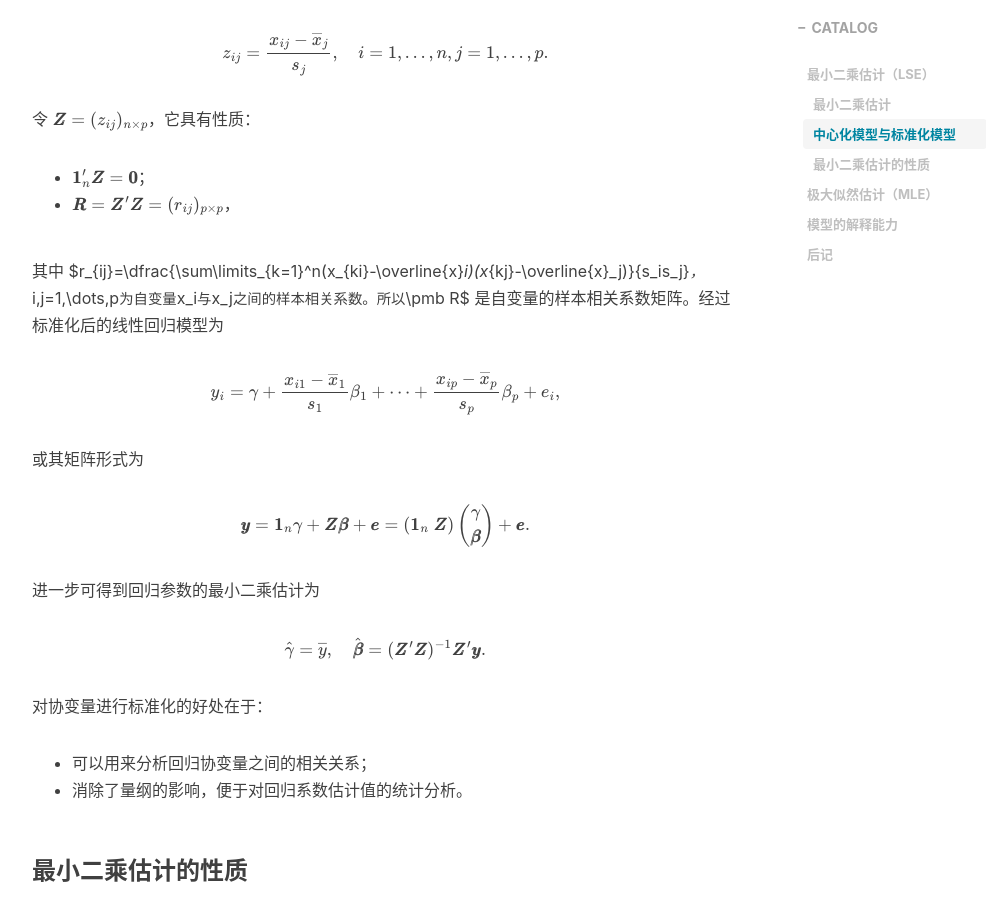
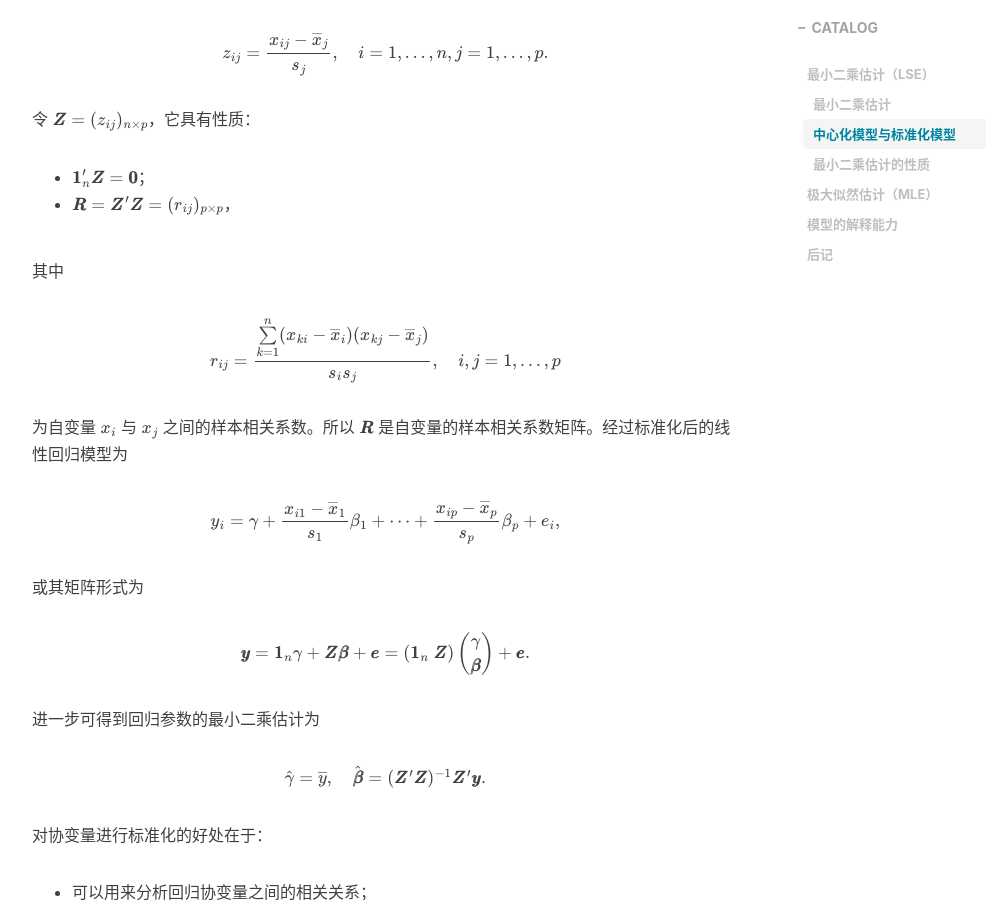
Before and after one commit to kausiujik/kausiujik.github.io, a Jekyll site: the page built from _posts/2022-10-31-LRM_Lec4_1.md, in a window 1280 px wide and 900 px high, scrolled down 2886 px. Shown: the whole window, without its empty margins (233-1219 px from the left). Built offline with Jekyll 4.4.1, drawn with Linux system fonts in a browser that asks for light colours; nearby versions of some CDN libraries; formulas are drawn with MathJax 3; comment, search, counter and statistics services are not loaded; some of the changed text lies outside the part shown.

Commit message:
Update 2022-10-31-LRM_Lec4_1.md

```diff
--- a/_posts/2022-10-31-LRM_Lec4_1.md
+++ b/_posts/2022-10-31-LRM_Lec4_1.md
@@ -116,7 +116,12 @@ $z_{ij}=\dfrac{x_{ij}-\overline{x}_j}{s_j},\quad i=1,\dots,n,j=1,\dots,p.$
 - $\pmb 1_n'\pmb Z=\pmb 0$；
 - $\pmb R=\pmb Z'\pmb Z=(r_{ij})_{p\times p}$，
 
-其中 $r_{ij}=\dfrac{\sum\limits_{k=1}^n(x_{ki}-\overline{x}_i)(x_{kj}-\overline{x}_j)}{s_is_j}$，$i,j=1,\dots,p$ 为自变量 $x_i$ 与 $x_j$ 之间的样本相关系数。所以 $\pmb R$ 是自变量的样本相关系数矩阵。经过标准化后的线性回归模型为
+其中
+<center>
+$r_{ij}=\dfrac{\sum\limits_{k=1}^n(x_{ki}-\overline{x}_i)(x_{kj}-\overline{x}_j)}{s_is_j},\quad i,j=1,\dots,p$
+</center>
+
+为自变量 $x_i$ 与 $x_j$ 之间的样本相关系数。所以 $\pmb R$ 是自变量的样本相关系数矩阵。经过标准化后的线性回归模型为
 <center>
 $y_i=\gamma+\dfrac{x_{i1}-\overline{x}_1}{s_1}\beta_1+\cdots+\dfrac{x_{ip}-\overline{x}_p}{s_p}\beta_p+e_i,$
 </center>
@@ -174,7 +179,7 @@ $\begin{array}{rl}
 $\textsf{E}(\pmb c'\hat{\pmb\beta})=\pmb c'\pmb\beta,\quad\textsf{Cov}(\pmb c'\hat{\pmb\beta})=\sigma^2\pmb c'(\pmb X'\pmb X)^{-1}\pmb c.$
 </center>
 
-特别地，取 $\pmb c=(0,\dots,0,1,0,\dots,0)'$，其中 $1$ 在 $\pmb c$ 的第 $i+1$ 个位置，则 $\pmb c'\pmb\beta=\beta_i$，$\pmb c'\hat{\pmb\beta}=\hat{\beta}_i$。记 $(\pmb A)_{ii}$ 表示矩阵 $\pmb A$ 的第 $(i,i)$ 元素，则
+特别地，取 $\pmb c=(0,\dots,0,1,0,\dots,0)'$，其中 $1$ 在 $\pmb c$ 的第 $i+1$ 个位置，则 $\pmb c'\pmb\beta=\beta_i$，$\pmb c'\hat{\pmb\beta}=\hat{\beta_i}$。记 $(\pmb A)_{ii}$ 表示矩阵 $\pmb A$ 的第 $(i,i)$ 元素，则
 <center>
 $\textsf{E}(\hat{\beta}_i)=\beta_i,\quad\textsf{Var}(\hat{\beta}_i)=\sigma^2((\pmb X'\pmb X)^{-1})_{i+1,i+1}.$
 </center>
@@ -286,7 +293,7 @@ $\hat{\pmb\beta}=(\pmb X'\pmb X)^{-1}\pmb X'\pmb y\sim N(\pmb\beta,\sigma^2(\pmb
 $\pmb c'\hat{\pmb\beta}\sim N(\pmb c'\pmb\beta,\sigma^2\pmb c'(\pmb X'\pmb X)^{-1}\pmb c).$
 </center>
 
-特别地，取 $\pmb c=(0,\dots,0,1,0,\dots,0)'$，其中 $1$ 在 $\pmb c$ 的第 $i+1$ 个位置，则 $\pmb c'\pmb\beta=\beta_i$，$\pmb c'\hat{\pmb\beta}=\hat{\beta}_i$。记 $(\pmb A)_{ii}$ 表示矩阵 $\pmb A$ 的第 $(i,i)$ 元素，则
+特别地，取 $\pmb c=(0,\dots,0,1,0,\dots,0)'$，其中 $1$ 在 $\pmb c$ 的第 $i+1$ 个位置，则 $\pmb c'\pmb\beta=\beta_i$，$\pmb c'\hat{\pmb\beta}=\hat{\beta_i}$。记 $(\pmb A)_{ii}$ 表示矩阵 $\pmb A$ 的第 $(i,i)$ 元素，则
 <center>
 $\hat{\beta}_i\sim N(\beta_i,\sigma^2((\pmb X'\pmb X)^{-1})_{i+1,i+1}).$
 </center>
```
Also changed, not shown: other parts of _posts/2022-10-31-LRM_Lec4_1.md (+8 -0 lines).
